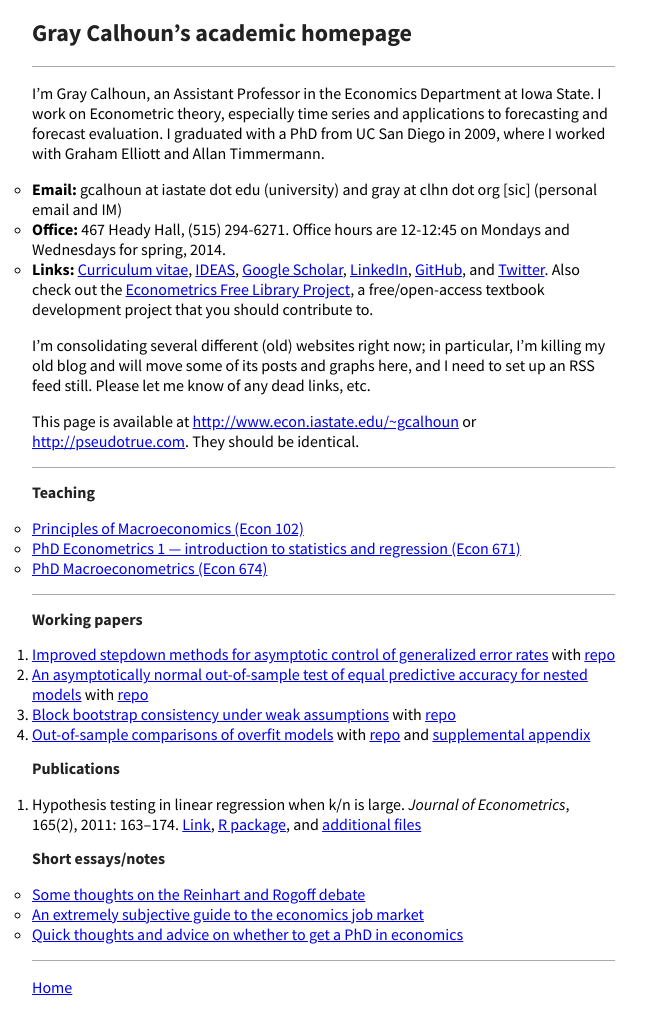
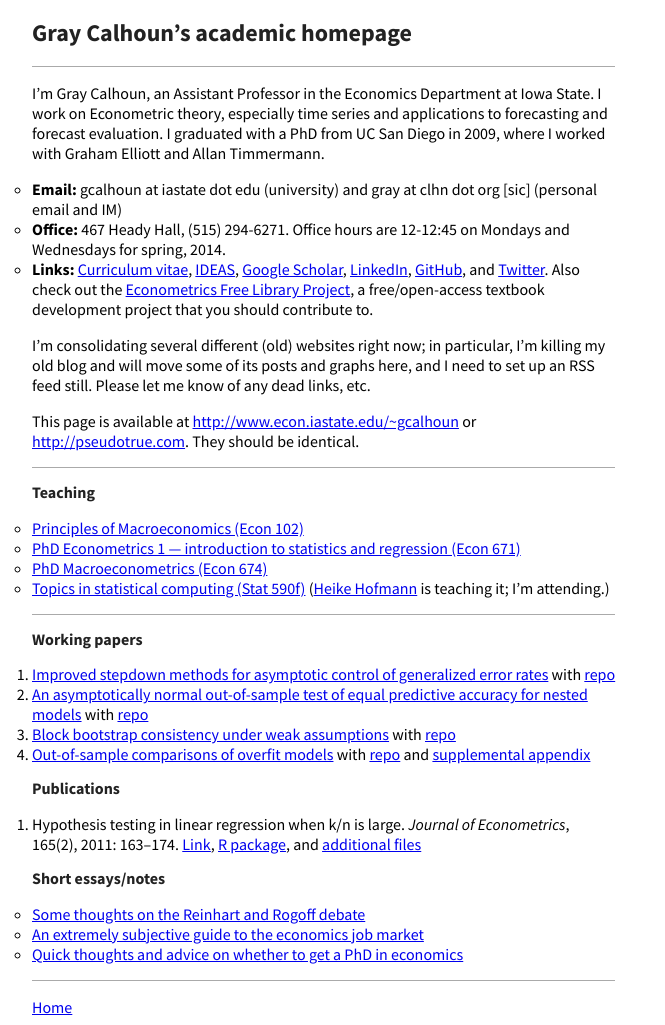
Before and after one commit to mmkuang/grayclhn.github.io, a Jekyll site: the page built from index.md, in a window 1280 px wide. Shown: the whole page, without its empty margins (0-665 px from the left). Built offline with Jekyll 4.4.1, drawn with Linux system fonts in a browser that asks for light colours; Markdown is read by kramdown in place of the engine named in the settings.

Commit message:
Add link to 590f

```diff
--- a/index.md
+++ b/index.md
@@ -41,6 +41,11 @@ This page is available at <http://www.econ.iastate.edu/~gcalhoun> or
 * [PhD Econometrics 1 — introduction to statistics
   and regression (Econ 671)](671)
 * [PhD Macroeconometrics (Econ 674)](674)
+* [Topics in statistical computing (Stat 590f)][590f] ([Heike Hofmann][]
+  is teaching it; I'm attending.)
+
+[590f]: https://github.com/heike/stat590f
+[Heike Hofmann]: http://hofmann.public.iastate.edu/
 
 <hr />
 
```
